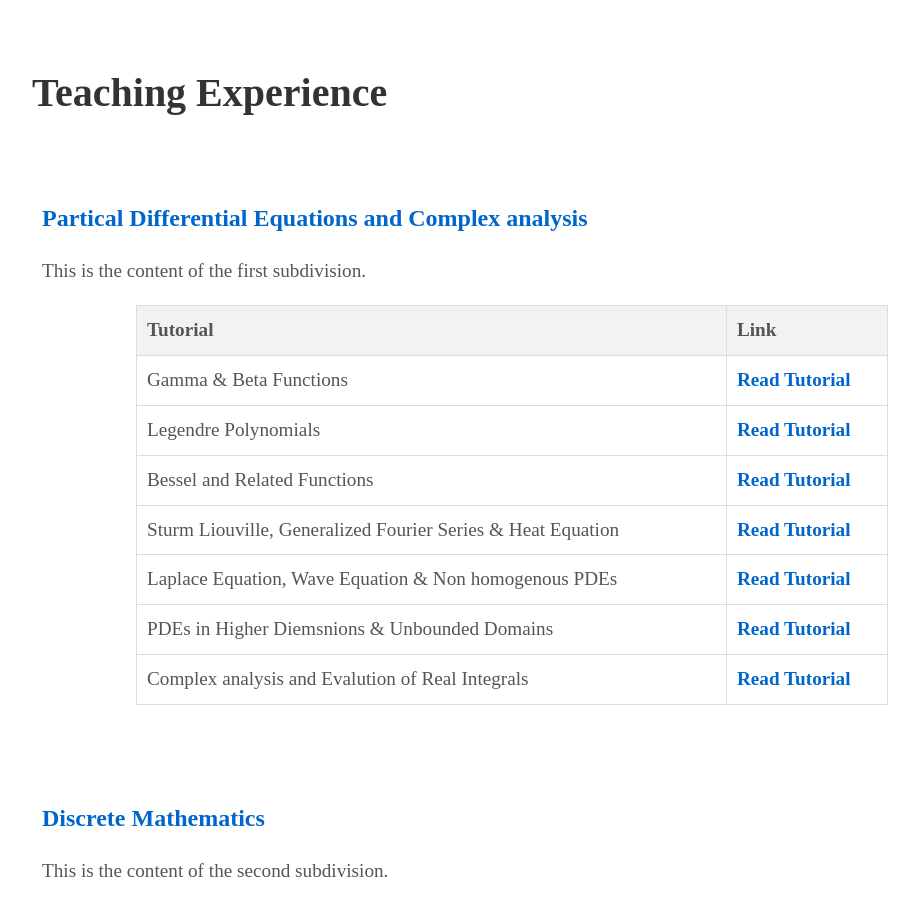
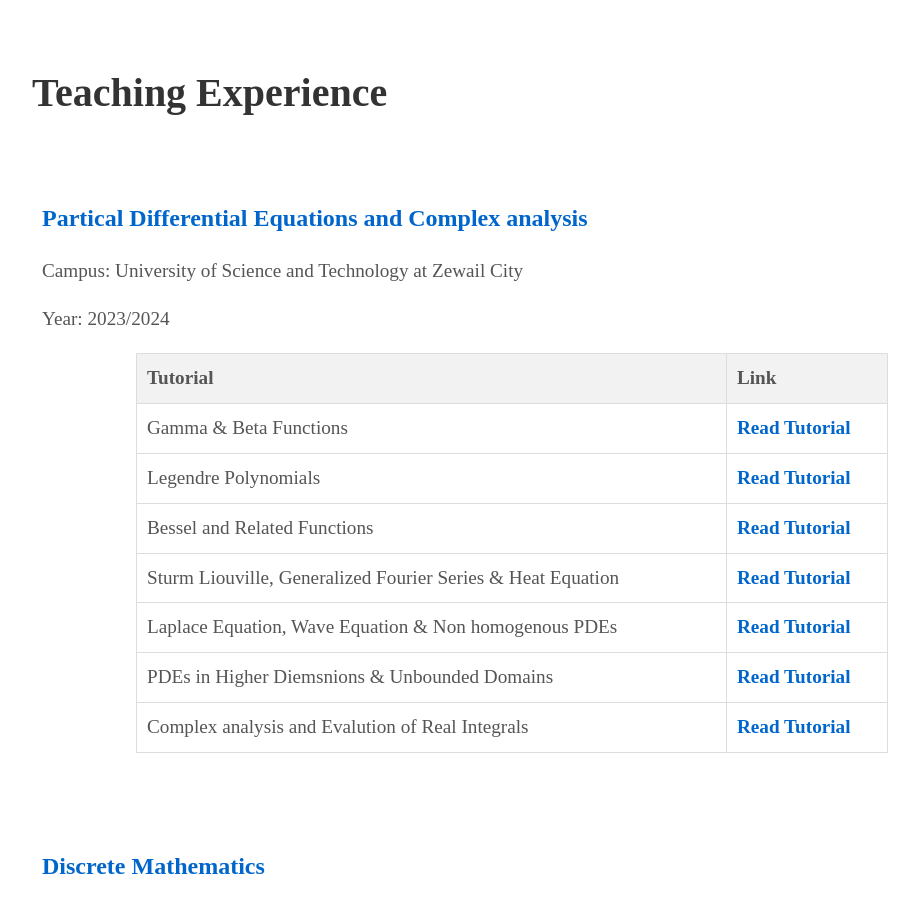
Before and after one commit to msalahelden/msalahelden.github.io, a Jekyll site: the page built from index.html, in a window 1280 px wide and 900 px high, scrolled down 1613 px. Shown: the whole window, without its empty margins (128-1047 px from the left). Built offline with Jekyll 4.4.1, drawn with Linux system fonts in a browser that asks for light colours; some web fonts are replaced; some of the changed text lies outside the part shown.

Commit message:
Update about.html

```diff
--- a/_includes/about.html
+++ b/_includes/about.html
@@ -26,7 +26,8 @@
         <!-- Subdivision 1 -->
         <div class="subdivision" id="subdivision1">
             <h3>Partical Differential Equations and Complex analysis</h3>
-            <p>This is the content of the first subdivision.</p>
+            <p>Campus: University of Science and Technology at Zewail City</p>
+            <p>Year: 2023/2024</p>
             <p> <table>
                 <thead>
                     <tr>
@@ -70,7 +71,8 @@
         <!-- Subdivision 2 -->
         <div class="subdivision" id="subdivision2">
             <h3>Discrete Mathematics</h3>
-            <p>This is the content of the second subdivision.</p>
+            <p>Campus: University of Science and Technology at Zewail City</p>
+            <p>Year: 2023/2024</p>
              <p> <table>
                 <thead>
                     <tr>
@@ -129,11 +131,11 @@
                 </thead>
                 <tbody>
                     <tr>
-                        <td>Introduction to Physics</td>
+                        <td>2D Topological Field Theories and Universal Construction</td>
                         <td><a href="https://www.example.com/tutorial1" target="_blank">Read Tutorial</a></td>
                     </tr>
                     <tr>
-                        <td>Chemistry Basics</td>
+                        <td> </td>
                         <td><a href="https://www.example.com/tutorial2" target="_blank">Read Tutorial</a></td>
                     </tr>
                     <tr>
```
